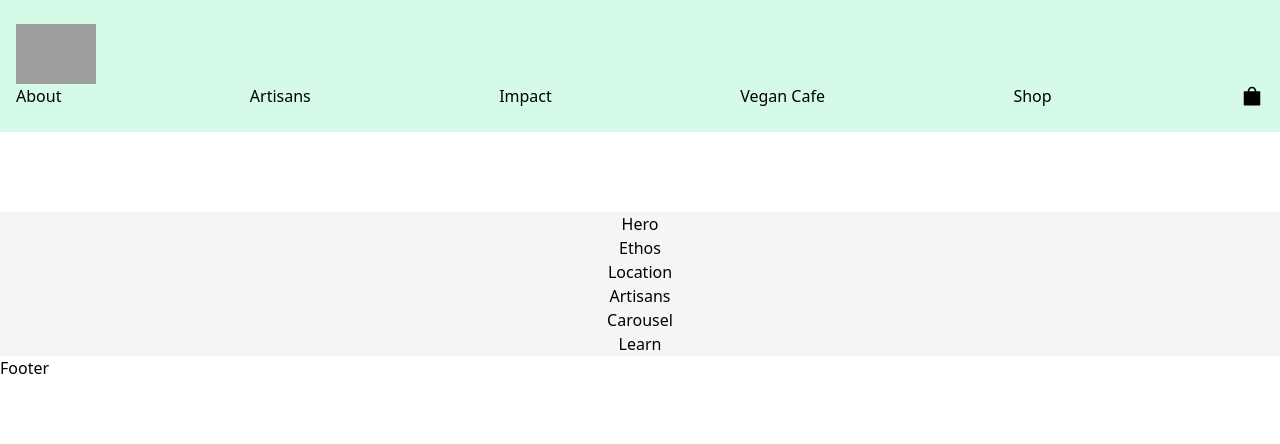
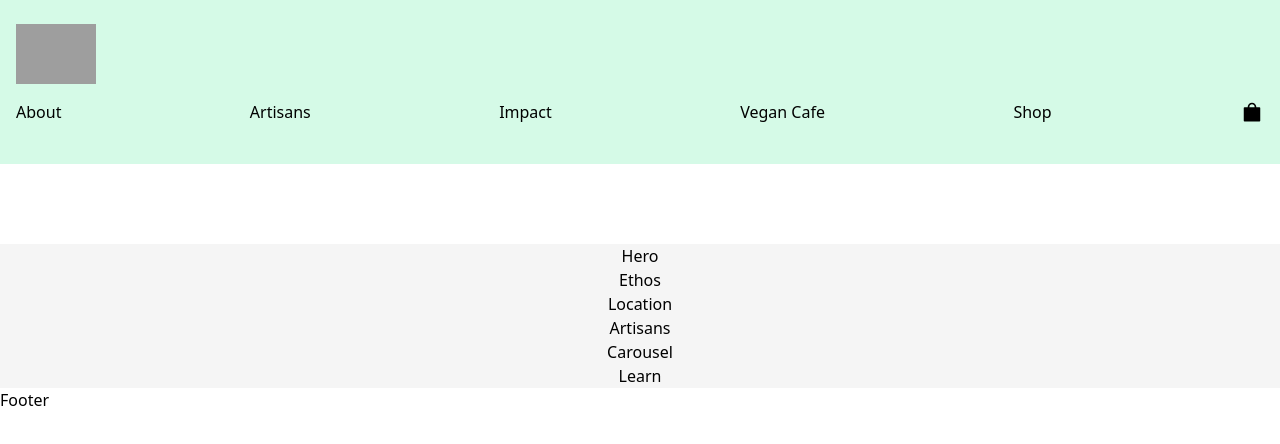
Before and after one commit to MatthewsRicky/finaltribe, a Next.js app in the folder tribearth/: page / in a window 1280 px wide. Shown: the top 444 px of the page. Built offline with nearby package versions, Linux system fonts and the light colour scheme; grey boxes are pictures that could not be loaded.

Commit message:
Update Navbar.tsx

```diff
--- a/tribearth/components/Navbar.tsx
+++ b/tribearth/components/Navbar.tsx
@@ -46,22 +46,22 @@ const Navbar = (
       >
         <ul className="w-full flex md:bg-transparent mt-[4.5rem] md:mt-0 flex-col md:flex-row justify-between items-center transition-all duration-300  bg-opacity-60 ">
           <Link href="/about" onClick={() => setIsOpen(!isOpen)}>
-            <li>About</li>
+            <li className="py-4">About</li>
           </Link>
           <Link href="/artisans" onClick={() => setIsOpen(!isOpen)}>
-            <li>Artisans</li>
+            <li className="py-4">Artisans</li>
           </Link>
           <Link href="/impact" onClick={() => setIsOpen(!isOpen)}>
-            <li>Impact</li>
+            <li className="py-4">Impact</li>
           </Link>
           <Link href="/vegancafe" onClick={() => setIsOpen(!isOpen)}>
-            <li>Vegan Cafe</li>
+            <li className="py-4">Vegan Cafe</li>
           </Link>
           <Link href="/shop" onClick={() => setIsOpen(!isOpen)}>
-            <li>Shop</li>
+            <li className="py-4">Shop</li>
           </Link>
           <Link href="/cart" onClick={() => setIsOpen(!isOpen)}>
-            <li>
+            <li className="py-4">
               <AiFillShopping size={24} onClick={() => setIsOpen(!isOpen)} />
             </li>
           </Link>
```
